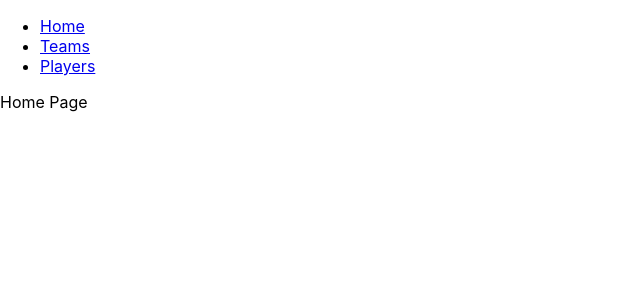
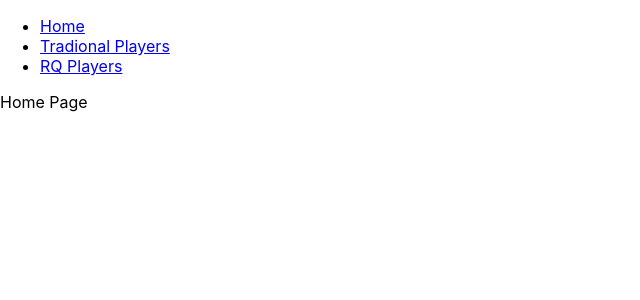
Before and after one commit to amayadiaz/react-query-demo, a React (Create React App) app: page / in a window 1280 px wide. Shown: the top 300 px of the page, without its empty margins (0-640 px from the left). Built offline with nearby package versions, Linux system fonts and the light colour scheme.

Commit message:
Demo improvements

```diff
--- a/db.json
+++ b/db.json
@@ -18,22 +18,5 @@
       "team": "Charlotte Hornets",
       "image": "https://cdn.nba.com/headshots/nba/latest/1040x760/1630163.png"
     }
-  ],
-  "teams": [
-    {
-      "id": "1610612738",
-      "name": "Boston Celtics",
-      "image": "https://cdn.nba.com/logos/nba/1610612738/global/L/logo.svg"
-    },
-    {
-      "id": "1610612741",
-      "name": "Chicago Bulls",
-      "image": "https://cdn.nba.com/logos/nba/1610612741/global/L/logo.svg"
-    },
-    {
-      "id": "1610612737",
-      "name": "Atlanta Hawks",
-      "image": "https://cdn.nba.com/logos/nba/1610612737/global/L/logo.svg"
-    }
   ]
 }
--- a/src/App.js
+++ b/src/App.js
@@ -6,8 +6,8 @@ import {
 import { QueryClientProvider, QueryClient } from "react-query";
 import { ReactQueryDevtools } from "react-query/devtools";
 import { HomePage } from './pages/Home';
-import { TeamsPage } from './pages/Teams';
-import { PlayersPage } from './pages/Players';
+import { RQPlayers } from './pages/RQPlayers';
+import { TradtionalPlayers } from './pages/TradtionalPlayers';
 import { Navbar } from "./components/Navbar";
 import './App.css';
 
@@ -22,8 +22,8 @@ function App() {
           <Routes>
             <>
             <Route path="/" element={<HomePage />} />
-            <Route path="/players" element={<PlayersPage />} />
-            <Route path="/teams" element={<TeamsPage />} />
+            <Route path="/traditional-players" element={<TradtionalPlayers />} />
+            <Route path="/rq-players" element={<RQPlayers />} />
             </>
           </Routes>
         </BrowserRouter>
--- a/src/components/Navbar.js
+++ b/src/components/Navbar.js
@@ -9,10 +9,10 @@ export const Navbar = () => {
           <Link to="/">Home</Link>
         </li>
         <li>
-          <Link to="/teams">Teams</Link>
+          <Link to="/traditional-players">Tradional Players</Link>
         </li>
         <li>
-          <Link to="/players">Players</Link>
+          <Link to="/rq-players">RQ Players</Link>
         </li>
       </ul>
     </nav>
--- a/src/pages/Teams.js
+++ b/src/pages/RQPlayers.js
@@ -2,11 +2,13 @@ import React from "react";
 import { useQuery } from "react-query";
 import axios from 'axios';
 
-export const TeamsPage = () => {
+export const RQPlayers = () => {
 
-  const { isLoading, data, isError, error } = useQuery('teams', () => {
-    return axios.get('http://localhost:4000/teams1')
+  const { isLoading, data, isError, error, isFetching } = useQuery('teams', () => {
+    return axios.get('http://localhost:4000/players')
   })
+
+  console.log({ isLoading, isFetching });
 
   if (isLoading) {
     return <h2>Loading ...</h2>
@@ -18,12 +20,13 @@ export const TeamsPage = () => {
 
   return (
     <>
-      <h3>NBA Teams Page</h3>
+      <h3>NBA RQ Players</h3>
       {
         data?.data.map((element) => (
           <div style={{ display: "inline-block" }} key={element.id}>
             <img src={element.image} alt={element.name} width="270" height="200" />
             <h3>{element.name}</h3>
+            <p>{element.team}</p>
           </div>
         ))
       }
--- a/src/pages/Players.js
+++ b/src/pages/TradtionalPlayers.js
@@ -1,7 +1,7 @@
 import React, { useState, useEffect } from "react";
 import axios from 'axios';
 
-export const PlayersPage = () => {
+export const TradtionalPlayers = () => {
   const [isLoading, setIsLoading] = useState(true);
   const [data, setData] = useState([]);
   const [error, setError] = useState('');
@@ -27,7 +27,7 @@ export const PlayersPage = () => {
 
   return (
     <>
-      <h3>NBA Players Page</h3>
+      <h3>NBA Traditional Players</h3>
       {
         data.map((element) => (
           <div style={{ display: "inline-block" }} key={element.id}>
```
